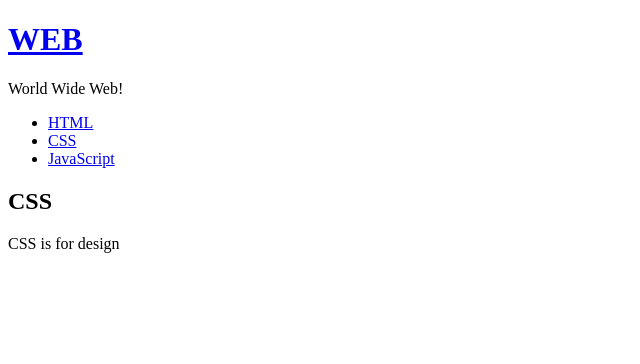
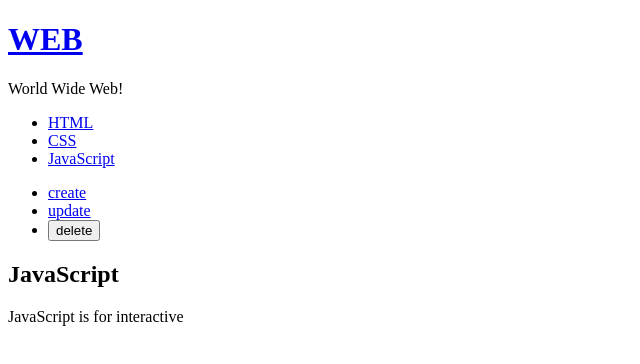
Before and after one commit to wjdwwidz/prac-React, a React (Create React App) app in the folder react-app/: page / in a window 1280 px wide. Shown: the top 364 px of the page, without its empty margins (0-640 px from the left). Built offline with nearby package versions, Linux system fonts and the light colour scheme.

Commit message:
mode 변경 기능

```diff
--- a/react-app/src/App.js
+++ b/react-app/src/App.js
@@ -2,6 +2,7 @@
 import TOC from "./Components/TOC"
 import Content from "./Components/Content"
 import Subject from "./Components/Subject"
+import Control from "./Components/Control"
 import './App.css';
 
 class App extends Component {
@@ -9,7 +10,7 @@
     super(props);
     this.state = {
       mode:"read",
-      selected_content_id:2,
+      selected_content_id:3,
       subject:{title:'WEB', sub:'World Wide Web!'},
       welcome:{title:'Welcome',desc:'Hello, React!!'},
       contents:[
@@ -56,6 +57,12 @@
           }.bind(this)}
           data={this.state.contents}
           ></TOC>
+        <Control onChangeMode={function(_mode){
+          this.setState({
+            mode:_mode
+          }
+        )
+        }.bind(this)}></Control>
         <Content title={_title} desc={_desc}></Content>
       </div>
     )
--- /dev/null
+++ b/react-app/src/Components/Control.js
@@ -0,0 +1,31 @@
+import React, {Component} from "react";
+
+class Control extends Component{
+    render(){
+      console.log('Control render')
+      return (
+        <ul>
+            <li><a href="/create" onClick={function(e){
+              e.preventDefault();
+              this.props.onChangeMode('create');
+            }.bind(this)}>create</a></li>
+            <li><a href="/update" onClick={function(e){
+              e.preventDefault();
+              this.props.onChangeMode('update');
+            }.bind(this)}>update</a></li>
+            <li>
+              <input
+              type="button"
+              value="delete"
+              onClick={function(e){
+              e.preventDefault();
+              this.props.onChangeMode('delete');
+              }.bind(this)}>
+              </input>
+            </li>
+        </ul>
+      );
+    }
+}
+
+export default Control;
```
